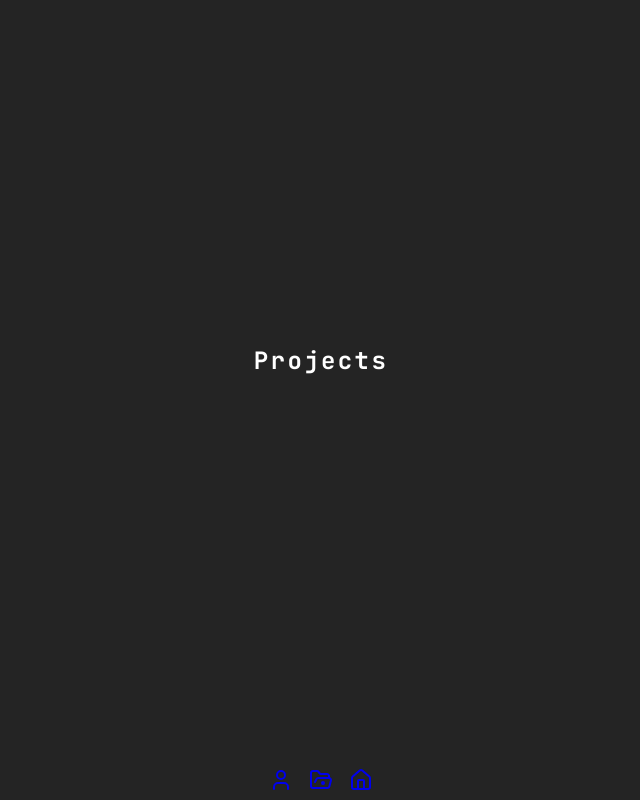
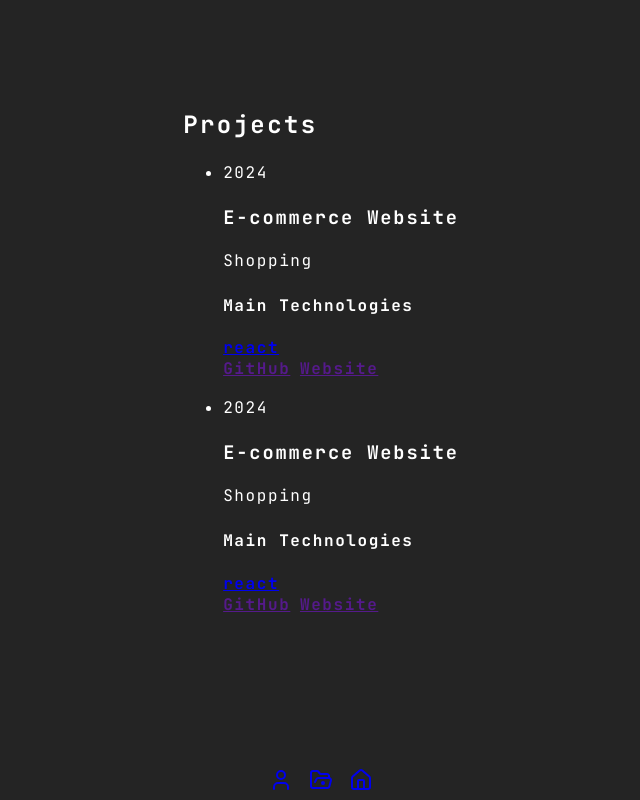
Before and after one commit to Adrydevmateo/website, a React (Vite) app: page /projects in a window 1280 px wide. Shown: the whole page, without its empty margins (319-959 px from the left). Built offline with nearby package versions, Linux system fonts and the light colour scheme.

Commit message:
Added projects page basic layout

```diff
--- a/src/pages/projects/Projects.page.tsx
+++ b/src/pages/projects/Projects.page.tsx
@@ -1,11 +1,76 @@
 import './Projects.style.css'
 import BaseLayout from '@layouts/Base.layout'
 
+type TProject = {
+ id: number,
+ title: string,
+ description: string,
+ year: string,
+ technologies: Array<{ name: string, link: string }>,
+ githubLink: string,
+ websiteLink: string
+}
+
 export default function ProjectsPage() {
+
+ const projects: Array<TProject> = [
+  {
+   id: 0,
+   title: 'E-commerce Website',
+   description: 'Shopping',
+   technologies: [{ name: 'react', link: 'https://react.dev/' }],
+   year: '2024',
+   githubLink: '',
+   websiteLink: ''
+  },
+  {
+   id: 0,
+   title: 'E-commerce Website',
+   description: 'Shopping',
+   technologies: [{ name: 'react', link: 'https://react.dev/' }],
+   year: '2024',
+   githubLink: '',
+   websiteLink: ''
+  }
+ ]
+
  return (
   <BaseLayout>
    <div id="projects-page">
-    <h2>Projects</h2>
+    <div className="hero">
+     <h2>Projects</h2>
+    </div>
+    <ul>
+     {projects.map(m => (
+      <li>
+       <div className="row-1">
+        <p>{m.year}</p>
+       </div>
+       <div className="row-2">
+        <h3>{m.title}</h3>
+        <p>{m.description}</p>
+       </div>
+       <div className="row-3">
+        <h4>Main Technologies</h4>
+        <div className="technologies">
+         {m.technologies.map(t => (
+          <a href={t.link} target='_blank'>
+           <strong>{t.name}</strong>
+          </a>
+         ))}
+        </div>
+       </div>
+       <div className="row-4">
+        <a href={m.githubLink} target='_blank'>
+         <strong>GitHub</strong>
+        </a>
+        <a href={m.websiteLink} target='_blank'>
+         <strong>Website</strong>
+        </a>
+       </div>
+      </li>
+     ))}
+    </ul>
    </div>
   </BaseLayout>
  )
--- a/src/pages/projects/Projects.style.css
+++ b/src/pages/projects/Projects.style.css
@@ -0,0 +1,39 @@
+#projects-page {}
+
+#projects-page .hero {}
+
+#projects-page ul {}
+
+#projects-page ul li {}
+
+#projects-page ul li .row-1 {}
+
+#projects-page ul li .row-1 p {}
+
+#projects-page ul li .row-2 {}
+
+#projects-page ul li .row-2 h3 {}
+
+#projects-page ul li .row-2 p {}
+
+#projects-page ul li .row-3 {}
+
+#projects-page ul li .row-3 h4 {}
+
+#projects-page ul li .row-3 .technologies {
+ display: flex;
+ gap: .6em;
+}
+
+#projects-page ul li .row-3 .technologies a {}
+
+#projects-page ul li .row-3 .technologies a strong {}
+
+#projects-page ul li .row-4 {
+ display: flex;
+ gap: .6em;
+}
+
+#projects-page ul li .row-4 a {}
+
+#projects-page ul li .row-4 a strong {}
```
